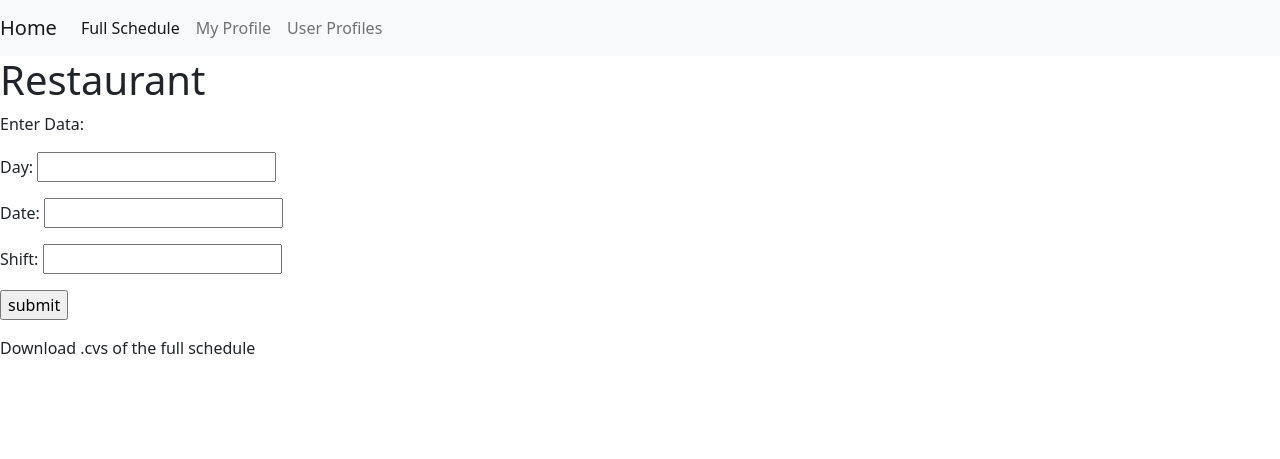
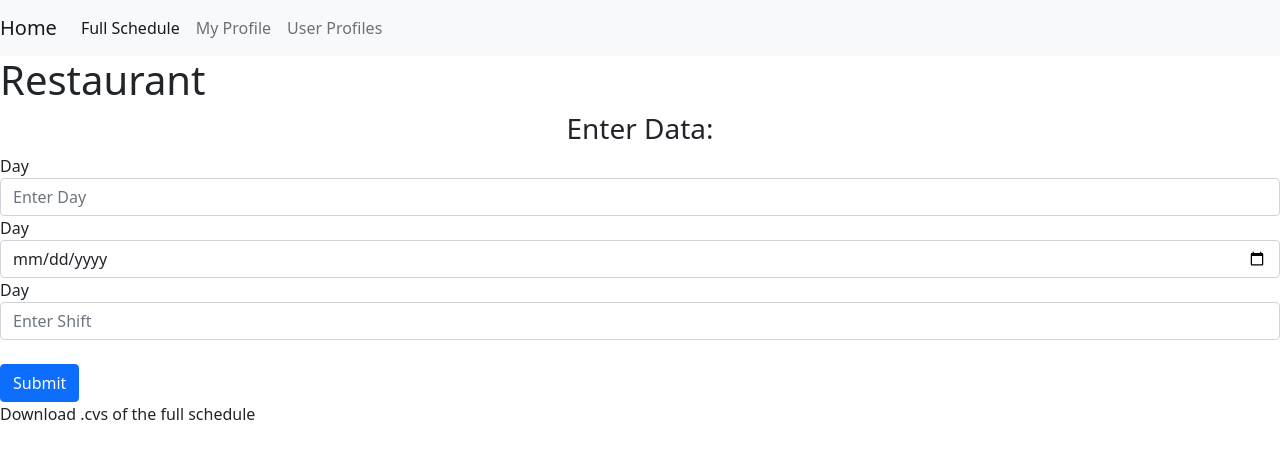
Before and after one commit to hawkinscjh/Schedule-Hawk-01, a Flask app: template templates/full_schedule.html in a window 1280 px wide. Shown: the top 459 px of the page. Run offline with Flask 2, Linux system fonts and the light colour scheme; the template is opened without the code that fills it, so the values that code supplies are empty; some libraries are stand-ins or nearby versions.

Commit message:
added stuff

```diff
--- a/main.py
+++ b/main.py
@@ -429,12 +429,15 @@ def schedules_get_post():
 		#else:
 		#	return (jsonify({"Error": "JWT not found"}), 401)
 
-		content = request.get_json()
+		#content = request.get_json()
 
+		content = request.form
+		print(content)
 		if "Day" in content and "Date" in content and "Shift" in content:
 
 			new_schedule = datastore.entity.Entity(key=client.key("schedule"))
-			new_schedule.update({"Day": content["Day"],"Date": content["Date"],"Shift": content["Shift"], "Availabilities": [], "Unavailabilities": [], "owner": sub, "email": email})
+			#new_schedule.update({"Day": content["Day"],"Date": content["Date"],"Shift": content["Shift"], "Availabilities": [], "Unavailabilities": [], "owner": sub, "email": email})
+			new_schedule.update({"Day": content["Day"],"Date": content["Date"],"Shift": content["Shift"], "Availabilities": [], "Unavailabilities": []})
 			query = client.query(kind='schedule')
 			day_date_shifts = [entity["Day"] + entity["Date"] + entity["Shift"] for entity in query.fetch()]
 			if (content["Day"] + content["Date"] + content["Shift"]) in day_date_shifts:
--- a/templates/full_schedule.html
+++ b/templates/full_schedule.html
@@ -38,11 +38,39 @@
       {% endfor %}
     </table>
     <form action = "http://127.0.0.1:8080/schedules" method = "post">
-      <p>Enter Data:</p>
-      <p>Day: <input type = "text" name = "Day" /></p>
-      <p>Date: <input type = "text" name = "Date" /></p>
-      <p>Shift: <input type = "text" name = "Shift" /></p>
-      <p><input type = "submit" value = "submit" /></p>
+      <h3 align="center">Enter Data:</h3>
+      <div class="form group">
+        <label for="Day">Day</label>
+        <input
+        type="text"
+        class="form-control"
+        id="Day"
+        name="Day"
+        placeholder="Enter Day"
+        />
+      </div>
+      <div class="form group">
+        <label for="Date">Day</label>
+        <input
+        type="date"
+        class="form-control"
+        id="Date"
+        name="Date"
+        placeholder="Enter Date"
+        />
+      </div>
+      <div class="form group">
+        <label for="Shift">Day</label>
+        <input
+        type="text"
+        class="form-control"
+        id="Shift"
+        name="Shift"
+        placeholder="Enter Shift"
+        />
+      </div>
+      <br />
+      <button type="submit" class="btn btn-primary">Submit</button>
     </form>
     <div>
       Download .cvs of the full schedule
```
